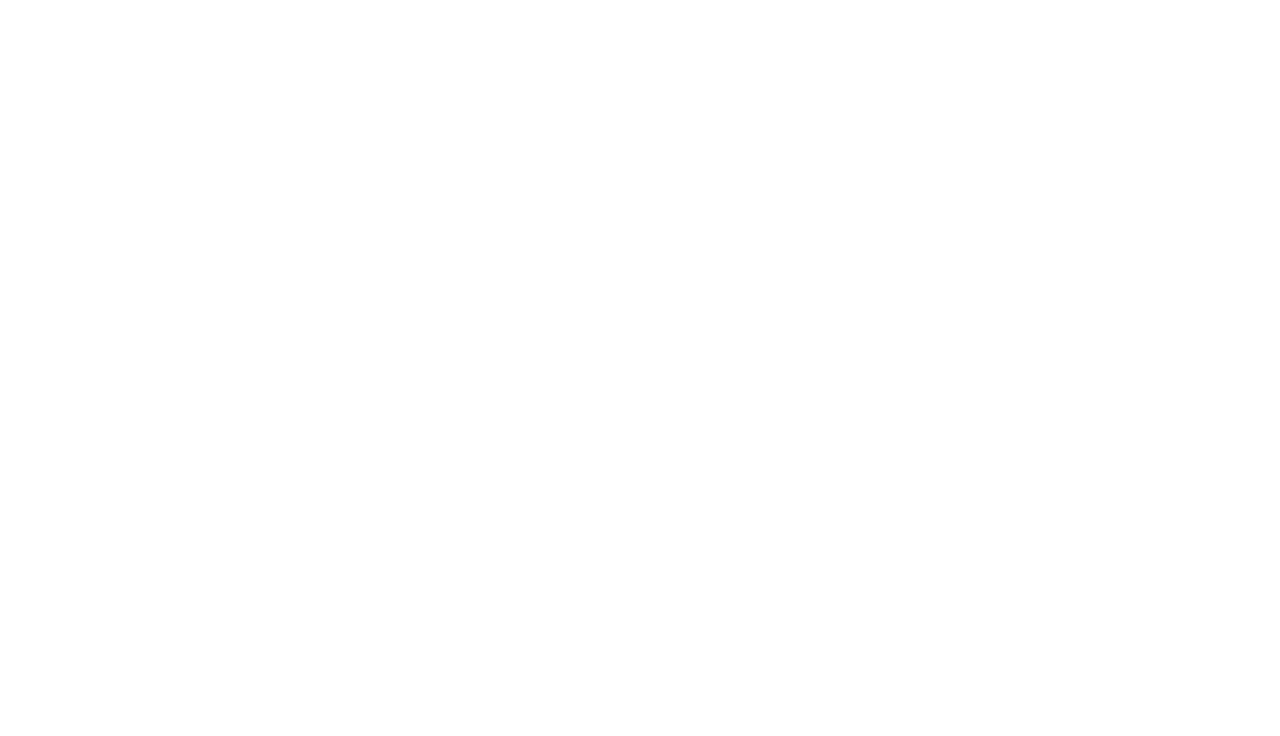
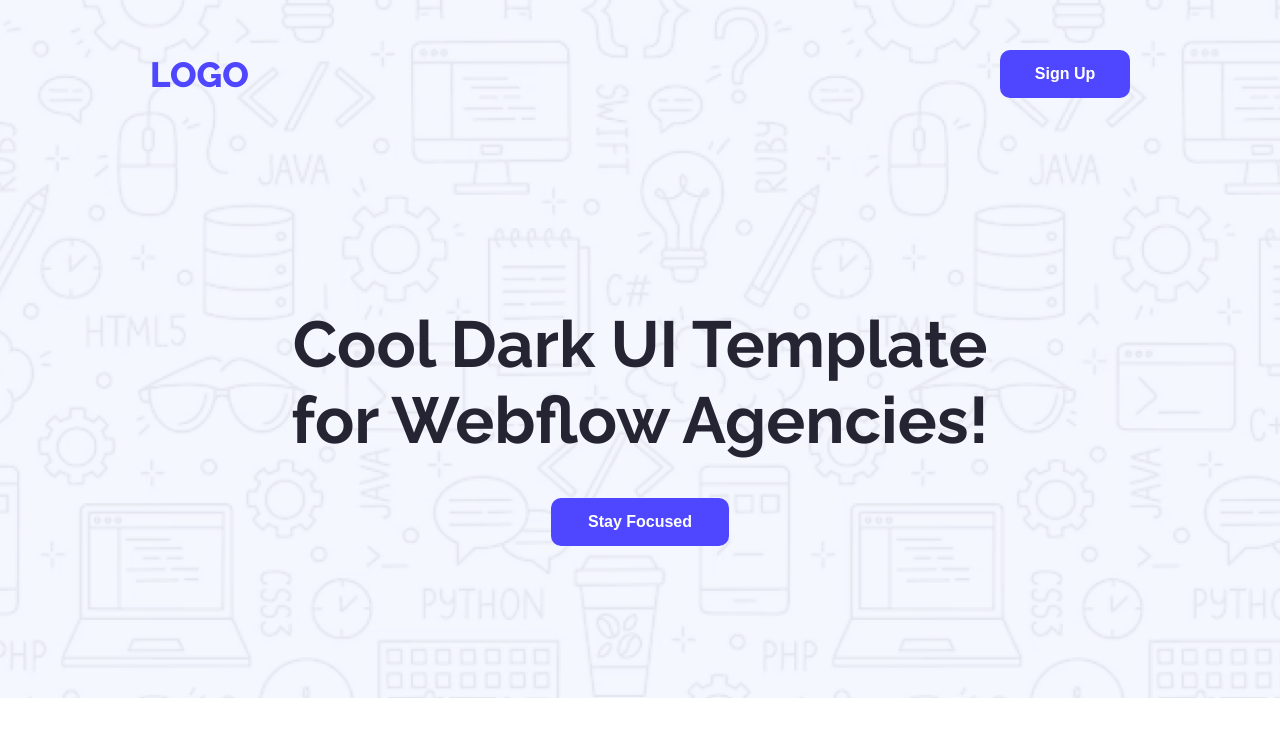
Before and after one commit to ShahriarRefat0/B12A01-landing-launchpad, a plain HTML site: page index.html in a window 1280 px wide. Drawn offline with Linux system fonts and the light colour scheme; a web font is replaced by a local one.

Commit message:
header is done

```diff
--- a/index.html
+++ b/index.html
@@ -4,13 +4,27 @@
   <meta charset="UTF-8">
   <meta name="viewport" content="width=device-width, initial-scale=1.0">
   <title>Landing Launchpad</title>
-  <link rel="stylesheet" href="/CSS/style.css">
+  <link rel="preconnect" href="https://fonts.googleapis.com">
+  <link rel="preconnect" href="https://fonts.gstatic.com" crossorigin>
+  <link
+    href="https://fonts.googleapis.com/css2?family=Cantarell:ital,wght@0,400;0,700;1,400;1,700&family=Cascadia+Code:ital,wght@0,200..700;1,200..700&family=Open+Sans:ital,wght@0,300..800;1,300..800&family=Raleway:ital,wght@0,100..900;1,100..900&family=Ubuntu+Condensed&display=swap"
+    rel="stylesheet">
+  <link rel="stylesheet" href="style/style.css">
 </head>
-<body>
+<body class="raleway-norman">
   <header>
-    <nav></nav>
+    <nav>
+      <h2 class="logo">LOGO</h2>
+      <button class="signup-btn">Sign Up</button>
+    </nav>
+<div class="banner">
+  <div class="banner-title">Cool Dark UI Template for Webflow Agencies!</div>
+  <button class="focused-btn">Stay Focused</button>
+</div>
   </header>
-  <main></main>
+  <main>
+
+  </main>
   <footer></footer>
 </body>
 </html>
--- /dev/null
+++ b/style/style.css
@@ -0,0 +1,71 @@
+*{
+  margin: 0;
+  padding: 0;
+}
+
+.raleway-norman {
+  font-family: "Raleway", sans-serif;
+  font-optical-sizing: auto;
+  font-style: normal;
+}
+/* header section */
+header {
+  width: 100%;
+  height: 698px;
+  background-image: url('/Assets/Hero-bg.png');
+  background-size: cover;
+  background-position: center;
+  background-repeat: no-repeat;
+}
+
+/* nav style */
+nav {
+  display: flex;
+  align-items: center;
+  justify-content: space-between;
+  padding: 50px 0px;
+  margin: 0px 150px;
+}
+
+.logo{
+  font-size: 35px;
+  font-weight: 800;
+  color: #4E47FF;
+}
+
+.signup-btn{
+  height: 48px;
+  width: 130px;
+  border: none;
+  border-radius: 10px;
+  background-color: #4E47FF;
+  color: white;
+  font-size: 16px;
+  font-weight: bold;
+}
+
+.banner {
+  display: flex;
+  flex-direction: column;
+  justify-content: center;
+  align-items: center;
+  margin: 158px 268px 152px 268px;
+}
+.banner-title{
+  text-align: center;
+  font-size: 65px;
+  font-weight: bold;
+  color: #252432;
+}
+
+.focused-btn{
+  height: 48px;
+  width: 178px;
+  border: none;
+  border-radius: 10px;
+  background-color: #4E47FF;
+  color: white;
+  font-size: 16px;
+  font-weight: bold;
+  margin-top: 40px;
+}
```
Also changed, not shown: CSS/style.css (deleted).
